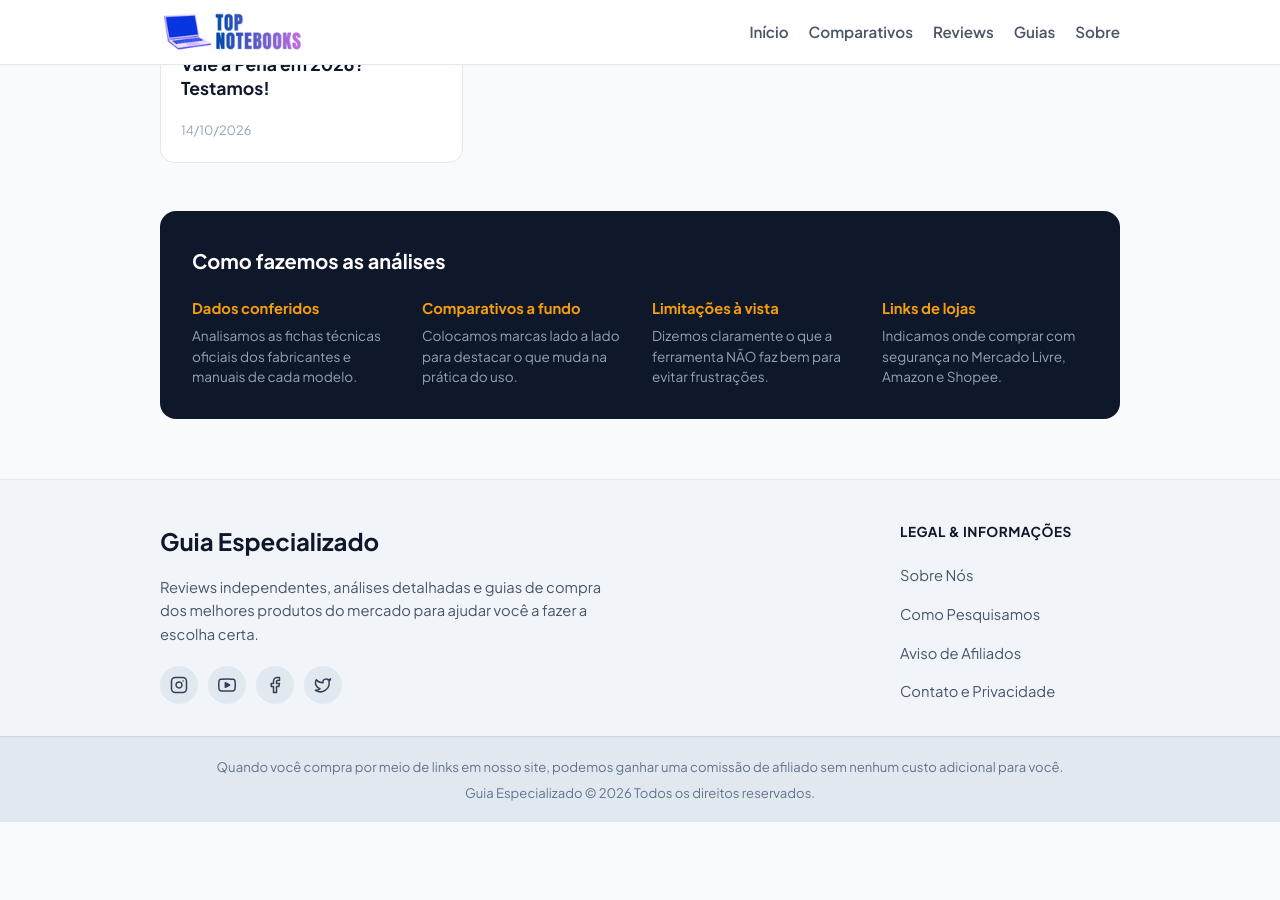
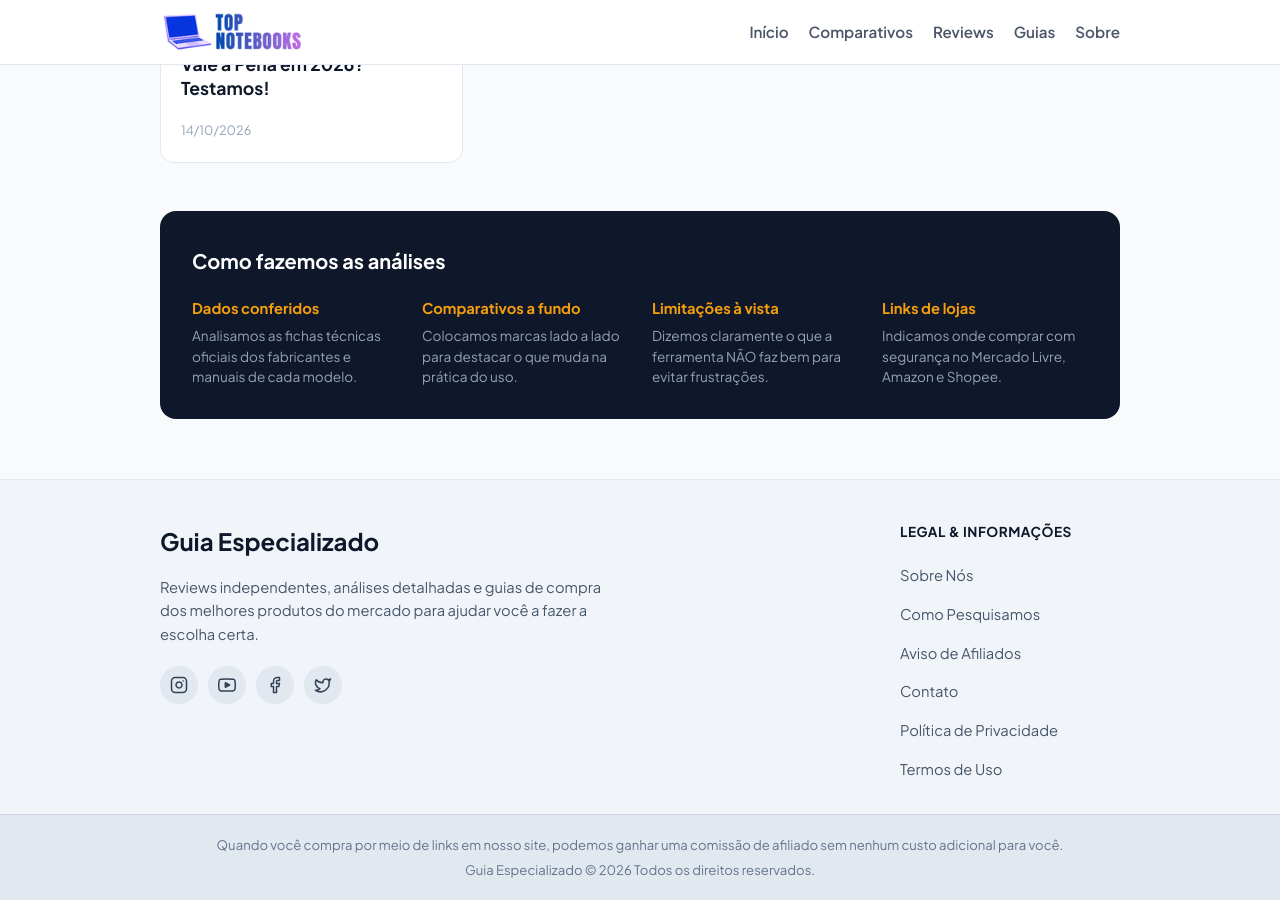
Before and after one commit to membroequipe/SiteReview, a Jekyll site: the page built from index.html, in a window 1280 px wide and 900 px high, scrolled down 1252 px. Built offline with Jekyll 4.4.1, drawn with Linux system fonts in a browser that asks for light colours; before the commit the page ends 2074 px from its top, so only the background shows below that.

Commit message:
Update default.html

```diff
--- a/_layouts/default.html
+++ b/_layouts/default.html
@@ -118,7 +118,9 @@
                     <li><a href="{{ '/sobre/' | relative_url }}" style="text-decoration: none; color: #475569; font-size: 0.92rem;">Sobre Nós</a></li>
                     <li><a href="{{ '/como-pesquisamos/' | relative_url }}" style="text-decoration: none; color: #475569; font-size: 0.92rem;">Como Pesquisamos</a></li>
                     <li><a href="{{ '/aviso-de-afiliados/' | relative_url }}" style="text-decoration: none; color: #475569; font-size: 0.92rem;">Aviso de Afiliados</a></li>
-                    <li><a href="{{ '/contato/' | relative_url }}" style="text-decoration: none; color: #475569; font-size: 0.92rem;">Contato e Privacidade</a></li>
+                    <li><a href="{{ '/contato/' | relative_url }}" style="text-decoration: none; color: #475569; font-size: 0.92rem;">Contato</a></li>
+                    <li><a href="{{ '/politica-de-privacidade/' | relative_url }}" style="text-decoration: none; color: #475569; font-size: 0.92rem;">Política de Privacidade</a></li>
+                    <li><a href="{{ '/termos-de-uso/' | relative_url }}" style="text-decoration: none; color: #475569; font-size: 0.92rem;">Termos de Uso</a></li>
                 </ul>
             </div>
 
```
